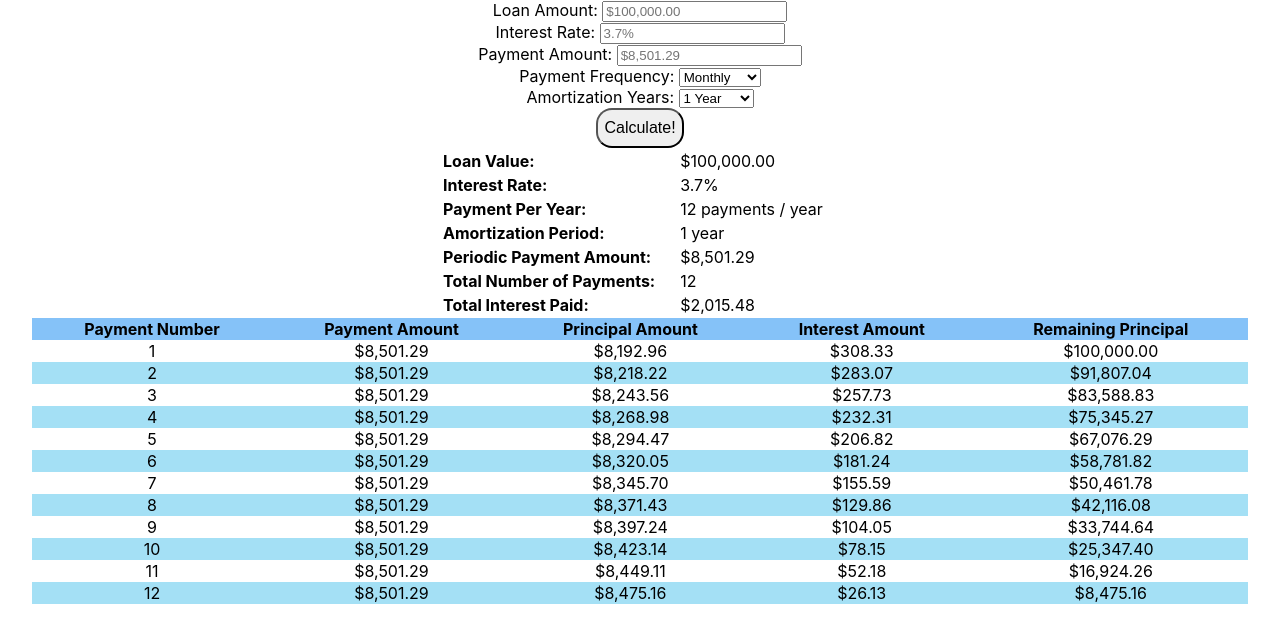
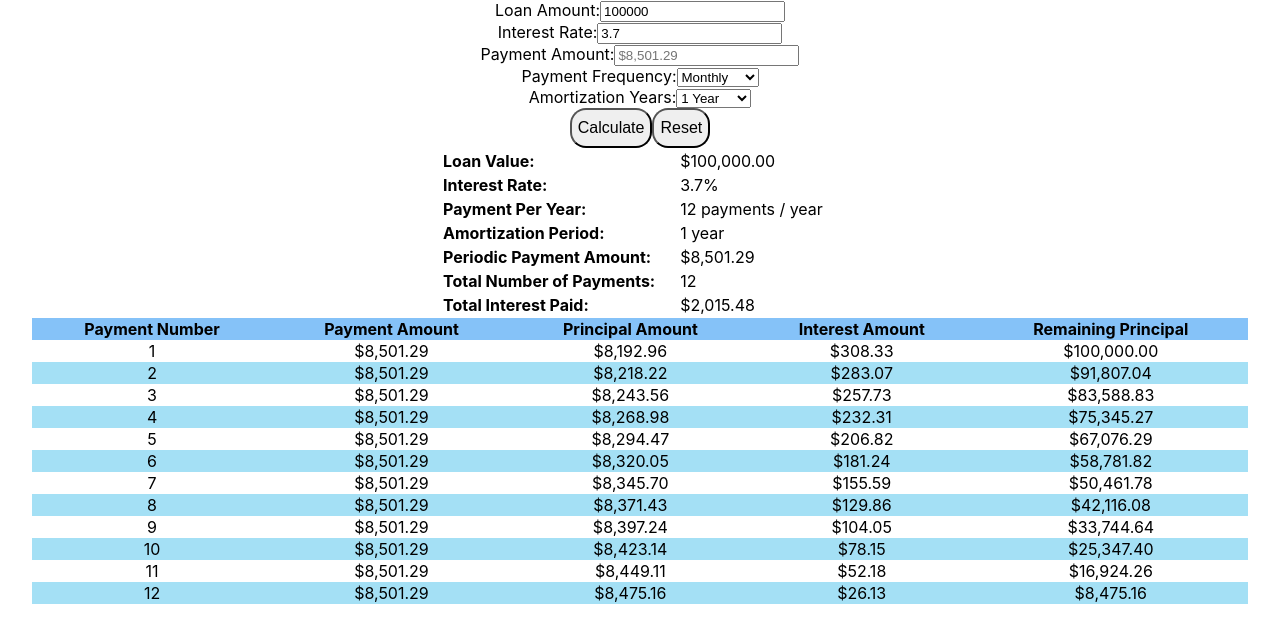
Before and after one commit to tabishz/amortization-calculator, a React (Create React App) app: page / in a window 1280 px wide. Shown: the top 642 px of the page. Built offline with nearby package versions, Linux system fonts and the light colour scheme.

Commit message:
fixing syntax formatting and fixing alt payment calc

```diff
--- a/src/App.js
+++ b/src/App.js
@@ -1,9 +1,10 @@
-import './App.css';
-import React, {Component} from 'react';
+import { setSelectionRange } from "@testing-library/user-event/dist/utils";
+import "./App.css";
+import React, { Component } from "react";
 // import ReactDOM from 'react-dom';
 
 class App extends Component {
-  constructor (props) {
+  constructor(props) {
     super(props);
     this.state = {
       loanAmount: 100000,
@@ -16,29 +17,56 @@ class App extends Component {
 
   updateValue = async (e) => {
     // console.log(`Setting ${e.target.id} = ${e.target.value}`);
-    await this.setState({[e.target.id]: e.target.value});
+    await this.setState({ [e.target.id]: e.target.value });
     await this.doCalc();
     return;
   };
 
-  doCalc = async() => {
-    if (this.state.loanAmount && this.state.interest && this.state.frequency && this.state.years) {
+  reset = async () => {
+    await this.setState({
+      loanAmount: 100000,
+      interest: 3.7,
+      frequency: 12,
+      years: 1,
+      totalInterestPaid: 0,
+      paymentAmount: 8501.29,
+      alternatePayment: null,
+    });
+    const altPayment = document.getElementById('alternatePayment');
+    altPayment.value = '';
+    await this.doCalc();
+    return;
+  };
+
+  doCalc = async () => {
+    if (
+      this.state.loanAmount &&
+      this.state.interest &&
+      this.state.frequency &&
+      this.state.years
+    ) {
       const frequency = parseInt(this.state.frequency);
       const years = parseInt(this.state.years);
       const interest = parseFloat(this.state.interest);
       const loanAmount = parseFloat(this.state.loanAmount);
-      const effInt = (interest/100) / frequency;
+      const effInt = interest / 100 / frequency;
       const totalNumOfPayments = frequency * years;
-      let paymentAmount = loanAmount * ((effInt * Math.pow(1+effInt,totalNumOfPayments)/
-          (Math.pow(1+effInt,totalNumOfPayments) - 1)));
-      if (this.state.alternatePayment) paymentAmount = this.state.alternatePayment;
-      const rows= [];
+      const altPayment = document.getElementById('alternatePayment').value;
+      if (altPayment) await this.setState({alternatePayment: altPayment});
+      let paymentAmount =
+        loanAmount *
+        ((effInt * Math.pow(1 + effInt, totalNumOfPayments)) /
+          (Math.pow(1 + effInt, totalNumOfPayments) - 1));
+      if (this.state.alternatePayment) {
+        paymentAmount = this.state.alternatePayment;
+      }
+      const rows = [];
       let remainingPrincipal = loanAmount;
       let principalAmount = 0;
       let totalInterestPaid = 0;
       let actualNumOfPayments = 0;
 
-      for (let i=1; i<=totalNumOfPayments; i++) {
+      for (let i = 1; i <= totalNumOfPayments; i++) {
         remainingPrincipal = remainingPrincipal - principalAmount;
         const interestAmount = effInt * remainingPrincipal;
         principalAmount = paymentAmount - interestAmount;
@@ -46,7 +74,7 @@ class App extends Component {
         actualNumOfPayments++;
         rows.push(
           <ItemRow
-            key={'r'+i}
+            key={"r" + i}
             paymentNumber={i}
             payment={paymentAmount}
             principalAmount={principalAmount}
@@ -55,6 +83,9 @@ class App extends Component {
           />
         );
         if (remainingPrincipal <= principalAmount) break;
+      }
+      if (actualNumOfPayments < totalNumOfPayments) {
+        this.setState({ years: actualNumOfPayments / frequency });
       }
       await this.setState({
         totalNumOfPayments: actualNumOfPayments,
@@ -67,8 +98,13 @@ class App extends Component {
   };
 
   amortizationTable() {
-    return(
-      <table className="amortization" id="amortizationSchedule" width="95%" align="center">
+    return (
+      <table
+        className="amortization"
+        id="amortizationSchedule"
+        width="95%"
+        align="center"
+      >
         <thead>
           <tr>
             <th className="amortization">Payment Number</th>
@@ -78,49 +114,86 @@ class App extends Component {
             <th className="amortization">Remaining Principal</th>
           </tr>
         </thead>
-        <tbody>
-          {this.state.rows}
-        </tbody>
+        <tbody>{this.state.rows}</tbody>
       </table>
     );
-  };
+  }
 
   componentDidMount() {
     this.doCalc();
-  };
+  }
 
   render() {
-    const numForm = new Intl.NumberFormat('en-CA', {style: 'currency', currency: 'CAD'});
+    const numForm = new Intl.NumberFormat("en-CA", {
+      style: "currency",
+      currency: "CAD",
+    });
+    const yearsFormat = new Intl.NumberFormat("en-CA", {
+      maximumSignificantDigits: 2,
+    });
     return (
       <div className="App">
-        <label>Loan Amount: </label>
-        <input type="number" id="loanAmount" placeholder={numForm.format(this.state.loanAmount)} onChange={this.updateValue}></input>
+        <label>Loan Amount:
+        <input
+          type="number"
+          id="loanAmount"
+          step="1000"
+          placeholder={numForm.format(this.state.loanAmount)}
+          value={this.state.loanAmount}
+          onChange={this.updateValue}
+        ></input>
+        </label>
         <br />
-        <label>Interest Rate: </label>
-        <input type="number" id="interest" placeholder="3.7%" onChange={this.updateValue}></input>
+        <label>Interest Rate:
+        <input
+          type="number"
+          id="interest"
+          placeholder="3.7%"
+          step="0.1"
+          value={this.state.interest}
+          onChange={this.updateValue}
+        ></input>
+        </label>
         <br />
-        <label>Payment Amount: </label>
-        <input type="number" id="alternatePayment" placeholder={numForm.format(this.state.payment)} onChange={this.updateValue}></input>
+        <label>Payment Amount:
+        <input
+          type="number"
+          id="alternatePayment"
+          value={this.state.alternatePayment}
+          step="1"
+          placeholder={numForm.format(this.state.payment)}
+        ></input>
+        </label>
         <br />
-        <label>Payment Frequency: </label>
-        <select id="frequency" onChange={this.updateValue}>
+        <label>Payment Frequency:
+        <select
+          id="frequency"
+          value={this.state.frequency}
+          onChange={this.updateValue}
+        >
           <option value="12">Monthly</option>
           <option value="26">Bi-Weekly</option>
           <option value="52">Weekly</option>
         </select>
+        </label>
         <br />
-        <label>Amortization Years: </label>
-        <select id="years" onChange={this.updateValue}>
+        <label>Amortization Years:
+        <select id="years" value={this.state.years} onChange={this.updateValue}>
           <option value="1">1 Year</option>
           <option value="5">5 Years</option>
+          <option value="6">6 Years</option>
+          <option value="7">7 Years</option>
+          <option value="8">8 Years</option>
           <option value="10">10 Years</option>
           <option value="15">15 Years</option>
           <option value="20">20 Years</option>
           <option value="25">25 Years</option>
           <option value="30">30 Years</option>
         </select>
+        </label>
         <br />
-        <button onClick={this.doCalc}>Calculate!</button>
+        <button onClick={this.doCalc}>Calculate</button>
+        <button onClick={this.reset}>Reset</button>
         <table className="info" align="center">
           <tbody>
             <tr>
@@ -137,7 +210,10 @@ class App extends Component {
             </tr>
             <tr>
               <td className="titles">Amortization Period:</td>
-            <td>{this.state.years} {this.state.years>1 ? 'years' : 'year'}</td>
+              <td>
+                {yearsFormat.format(this.state.years)}{" "}
+                {this.state.years > 1 ? "years" : "year"}
+              </td>
             </tr>
             <tr>
               <td className="titles">Periodic Payment Amount:</td>
@@ -153,22 +229,31 @@ class App extends Component {
             </tr>
           </tbody>
         </table>
-        <div>
-          {this.amortizationTable()}
-        </div>
+        <div>{this.amortizationTable()}</div>
       </div>
     );
   }
-};
+}
 
 class ItemRow extends Component {
   render() {
     const item = this.props;
-    const numForm = new Intl.NumberFormat('en-CA', {style: 'currency', currency: 'CAD'});
-    return(
+    const numForm = new Intl.NumberFormat("en-CA", {
+      style: "currency",
+      currency: "CAD",
+    });
+    return (
       <tr className="amortization">
         <td>{item.paymentNumber}</td>
-        <td className="payment">{numForm.format(item.payment)}<img className="lumpsum" alt="add lump sum payment" src="plus.svg" height="20px" /></td>
+        <td className="payment">
+          {numForm.format(item.payment)}
+          <img
+            className="lumpsum"
+            alt="add lump sum payment"
+            src="plus.svg"
+            height="20px"
+          />
+        </td>
         <td>{numForm.format(item.principalAmount)}</td>
         <td>{numForm.format(item.interestAmount)}</td>
         <td>{numForm.format(item.remainingPrincipal)}</td>
```
Lines whose indentation alone changed are shown as unchanged.
